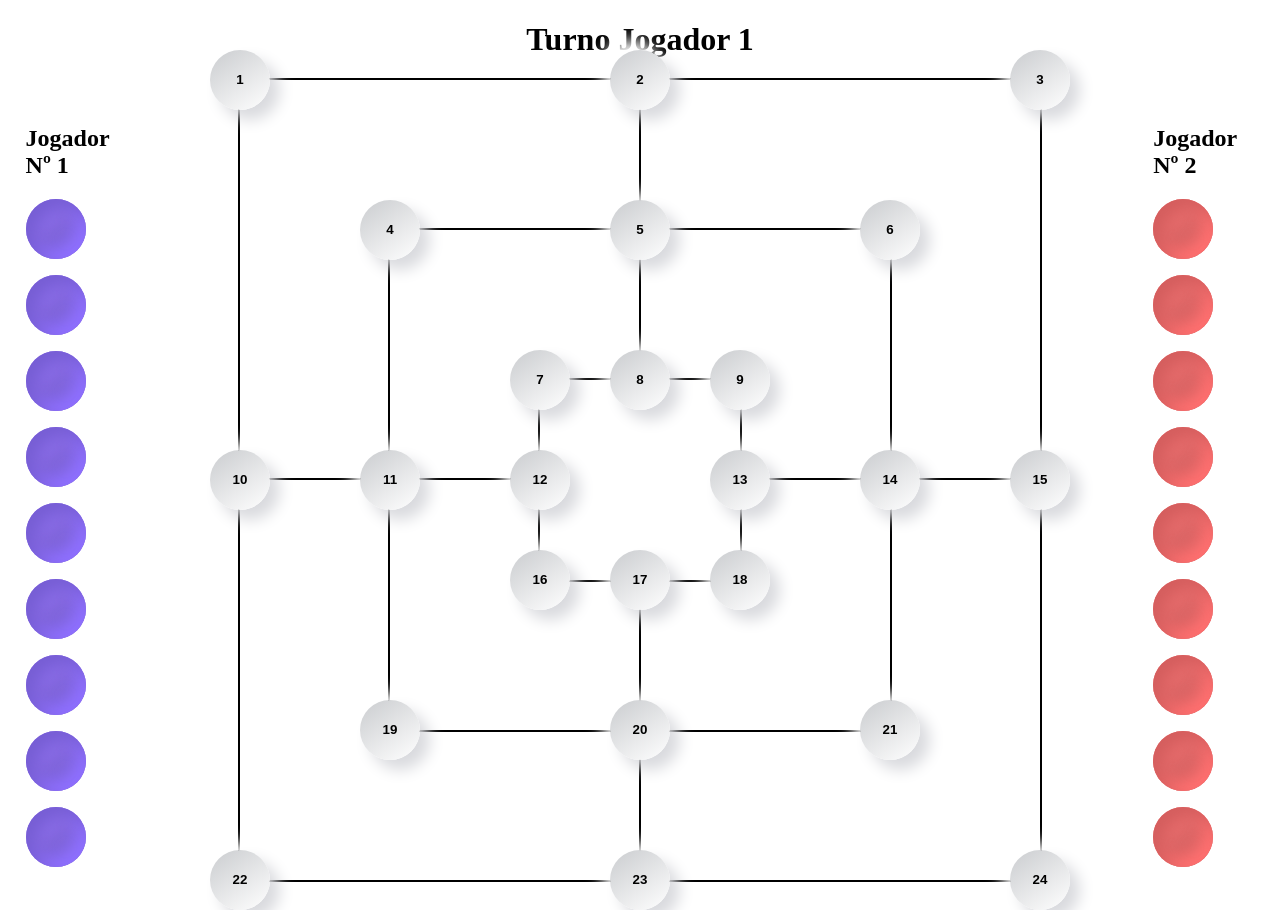
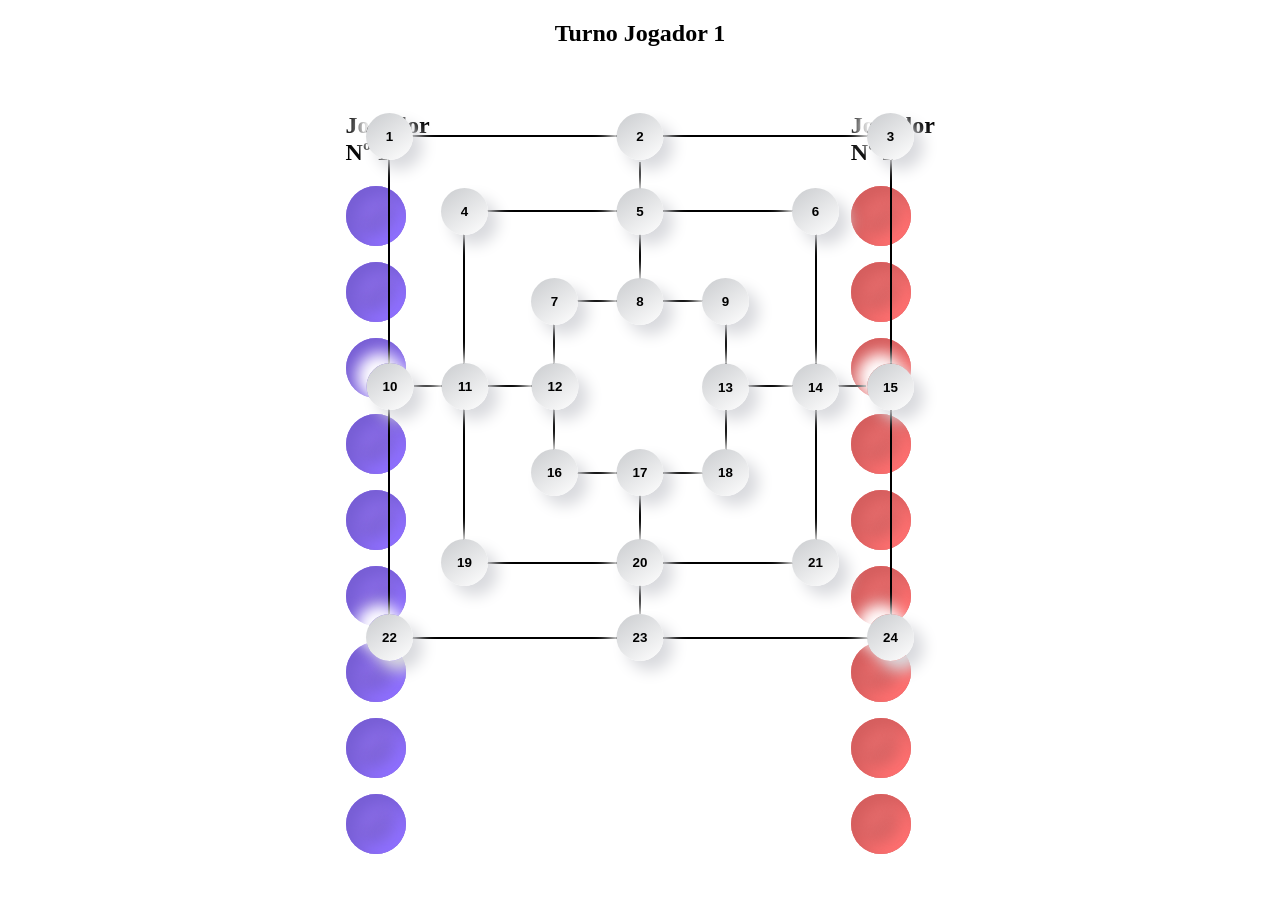
Before and after one commit to renatofreitasRR/jogo-trilha, a Next.js app: page /board in a window 1280 px wide. After the commit the page ends 880 px from the top, so only its background shows below. Built offline with nearby package versions, Linux system fonts and the light colour scheme.

Commit message:
resize components

```diff
--- a/src/app/board/components/dot/index.module.css
+++ b/src/app/board/components/dot/index.module.css
@@ -1,6 +1,6 @@
 .dot_container{
-    width: 60px;
-    height: 60px;
+    width: 47px;
+    height: 47px;
 
     display: flex;
     align-items: center;
@@ -42,43 +42,43 @@
 
 
 .top{
-    top: -30px;
+    top: -24px;
 }
 
 .bottom{
-    bottom: -30px;
+    bottom: -24px;
 }
 
 .left{
-    left: -30px;
+    left: -24px;
 }
 
 .right{
-    right: -30px;
+    right: -24px;
 }
 
 .top.center{
     top: 0;
     left: 50%;
-    transform: translate(-50%, -30px);
+    transform: translate(-50%, -24px);
 }
 
 .bottom.center{
     bottom: 0;
     left: 50%;
-    transform: translate(-50%, 30px);
+    transform: translate(-50%, 24px);
 }
 
 .left.center{
     left: 0;
     top: 50%;
-    transform: translate(-50%, -30px);
+    transform: translate(-50%, -24px);
 }
 
 .right.center{
     right: 0;
     top: 50%;
-    transform: translate(30px, -50%);
+    transform: translate(24px, -50%);
 }
 
 .blink{
--- a/src/app/board/components/layer/index.module.css
+++ b/src/app/board/components/layer/index.module.css
@@ -15,16 +15,16 @@
 }
 
 .layer_1{
-    width: 800px;
-    height: 800px;
-}
-
-.layer_2{
     width: 500px;
     height: 500px;
 }
 
+.layer_2{
+    width: 350px;
+    height: 350px;
+}
+
 .layer_3{
-    width: 200px;
-    height: 200px;
+    width: 170px;
+    height: 170px;
 }
--- a/src/app/board/components/playerturn/index.tsx
+++ b/src/app/board/components/playerturn/index.tsx
@@ -10,7 +10,7 @@ export function PlayerTurn() {
 
     return (
         <div className={styles.player_turn}>
-            <h1>Turno Jogador {playerTurn}</h1>
+            <h2>Turno Jogador {playerTurn}</h2>
         </div>
     )
 }
--- a/src/app/board/components/separator/index.module.css
+++ b/src/app/board/components/separator/index.module.css
@@ -3,28 +3,28 @@
 
     border: 1px solid black;
     width: 100%;
-    max-width: 300px;
+    max-width: 150px;
     z-index: 10;
 }
 
 .separator_container.left{
     top: '50%';
-    left: calc(50% - 250px);
+    left: calc(50% - 150px);
     transform: translate(-50%, -50%);
 }
 
 .separator_container.right{
     top: '50%';
-    left: calc(50% + 250px);
+    left: calc(50% + 150px);
     transform: translate(-50%, -50%);
 }
 
 .separator_container.top{
-    top: calc(50% - 250px);
+    top: calc(50% - 150px);
     transform: rotate(90deg);
 }
 
 .separator_container.bottom{
-    top: calc(50% + 250px);
+    top: calc(50% + 150px);
     transform: rotate(90deg);
 }
--- a/src/app/board/page.module.css
+++ b/src/app/board/page.module.css
@@ -1,13 +1,19 @@
+.page_content{
+    margin: 0 auto;
+    width: 50%;
+}
+
 .page_division{
     display: flex;
+    justify-content: center;
 }
 
 .board_container{
     display: flex;
     align-items: center;
     justify-content: center;
-    height: 100vh;
-    width:  100vw;
+    height: 80vh;
+    width:  100%;
     margin: 0;
     padding: 0;
     box-sizing: border-box;
--- a/src/app/board/page.tsx
+++ b/src/app/board/page.tsx
@@ -13,7 +13,9 @@ export default function Board() {
     return (
         <BoardProvider>
             <PlayerTurn />
+            <div className={styles.page_content}>
                 <div className={styles.page_division}>
+
                     <ChipAvailable player={1} />
                     <main className={styles.board_container}>
                         <Layer
@@ -40,6 +42,8 @@ export default function Board() {
                     </main>
                     <ChipAvailable player={2} />
                 </div>
+
+            </div>
         </BoardProvider>
 
     );
--- a/src/app/layout.tsx
+++ b/src/app/layout.tsx
@@ -12,7 +12,7 @@ export default function RootLayout({
   children: React.ReactNode;
 }>) {
   return (
-    <html lang="en">
+    <html lang="pt-br">
       <body style={{
         margin: 0,
         padding: 0,
```
Lines whose indentation alone changed are shown as unchanged.
